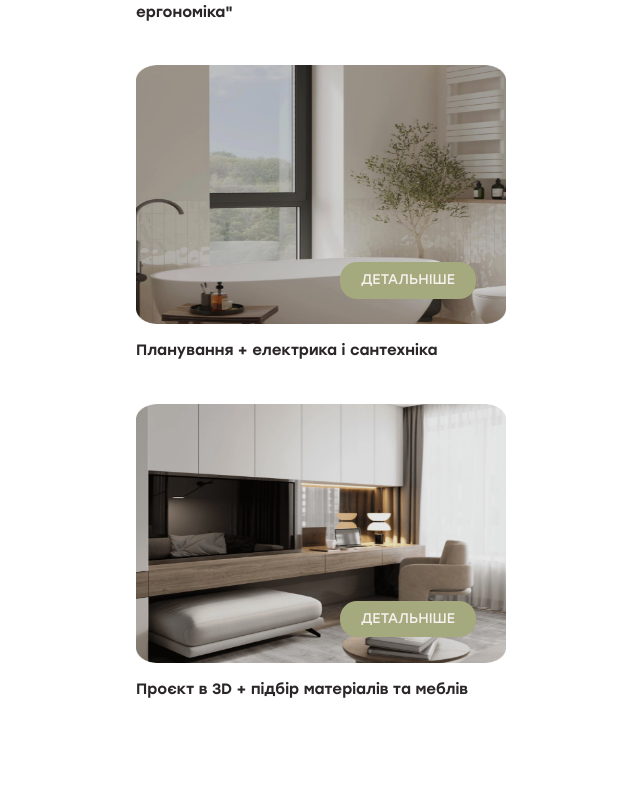
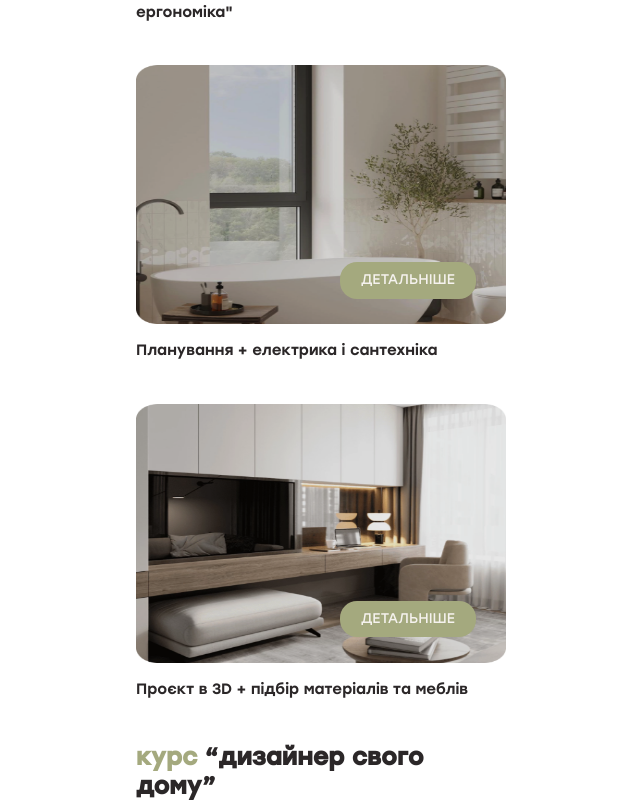
Before and after one commit to abtsty/Tomkin-Design, a website: page index.html in a window 1280 px wide. Shown: the part 3323-4123 px from the top of the page, without its empty margins (319-959 px from the left). Before the commit the page ends 4065 px from the top, so only its background shows below. Drawn offline with Linux system fonts and the light colour scheme.

Commit message:
font fix

```diff
--- a/css/styles.css
+++ b/css/styles.css
@@ -34,7 +34,7 @@
 }
 
 @font-face {
-    font-family: "Stolzl";
+    font-family: "Gilroy";
     font-weight: 800;
     font-style: normal;
     src: url(../fonts/Gilroy-Extrabold.woff2) format("woff2"),
--- a/index.html
+++ b/index.html
@@ -233,6 +233,13 @@
                     </li>
                 </ul>
             </section>
+            <!-- Course section  -->
+            <section class="container">
+                <h2 class="course-header">
+                    <span class="header-pistachio">курс</span> “дизайнер свого
+                    дому”
+                </h2>
+            </section>
         </main>
     </body>
 </html>
```
